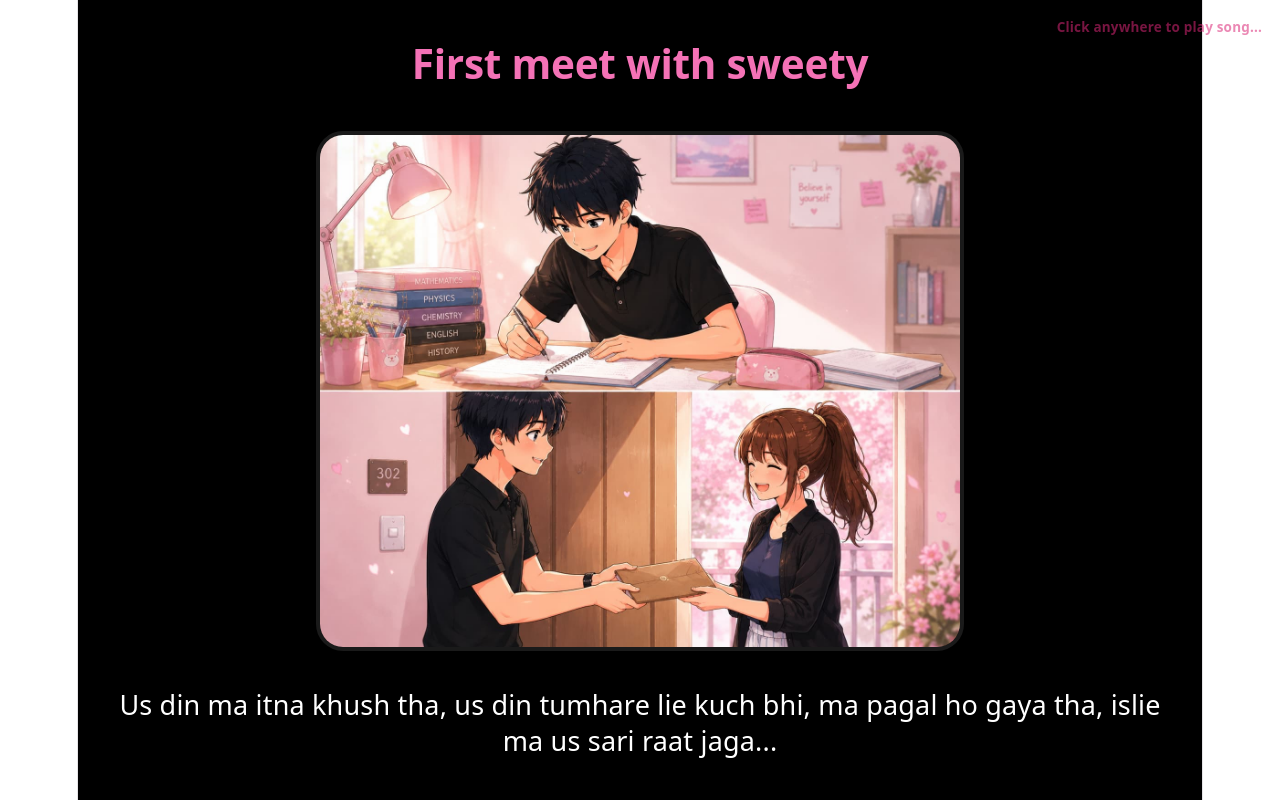
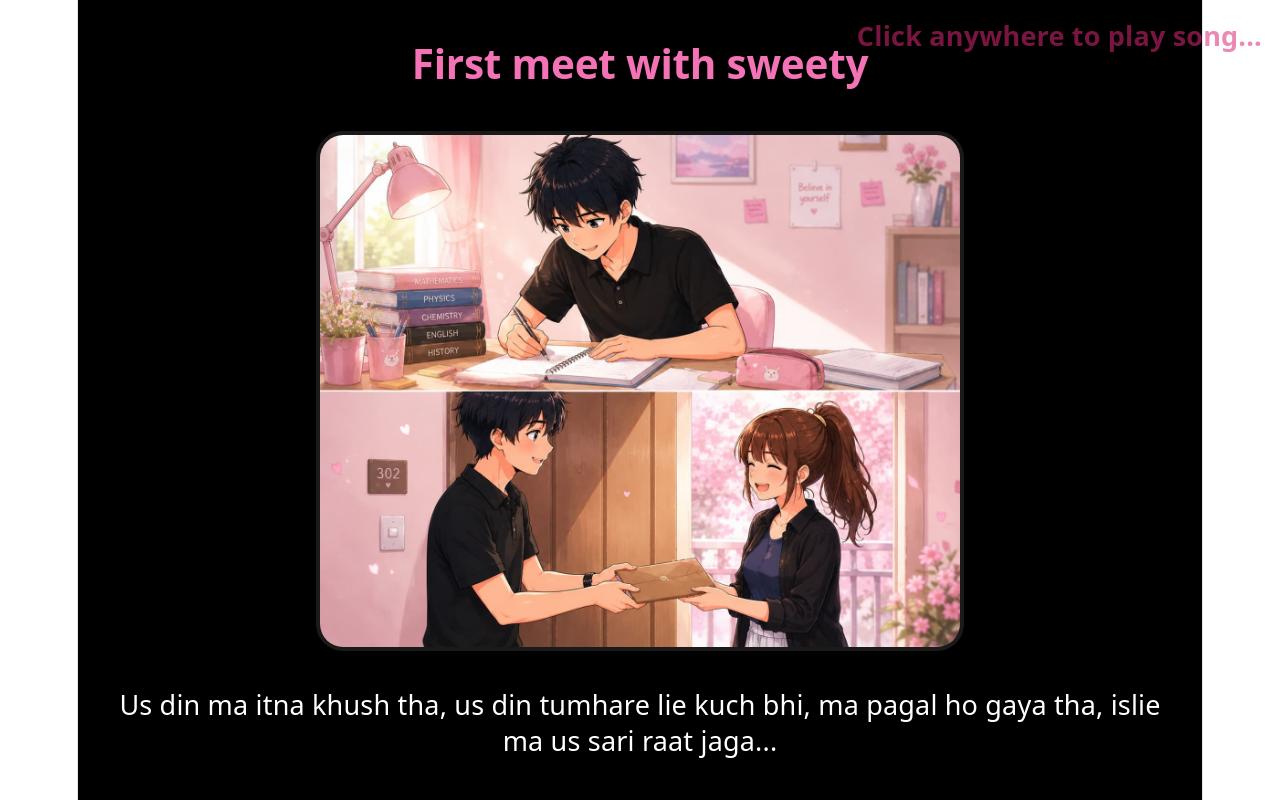
Before and after one commit to 21teo/vitejs-vite-9s81aq8f, a React (Vite) app: page / in a window 1280 px wide. Shown: the top 800 px of the page. Built offline with nearby package versions, Linux system fonts and the light colour scheme.

Commit message:
Update App.jsx

```diff
--- a/src/App.jsx
+++ b/src/App.jsx
@@ -25,7 +25,7 @@ export default function App() {
         <source src="/khat.mp3" type="audio/mpeg" />
       </audio>
 
-     <div className="fixed top-4 right-4 z-50 text-xs text-pink-600 font-bold animate-pulse">
+     <div className="fixed top-4 right-4 z-50 text-2xl text-pink-600 font-bold animate-pulse">
   Click anywhere to play song...
 </div>
 
```
